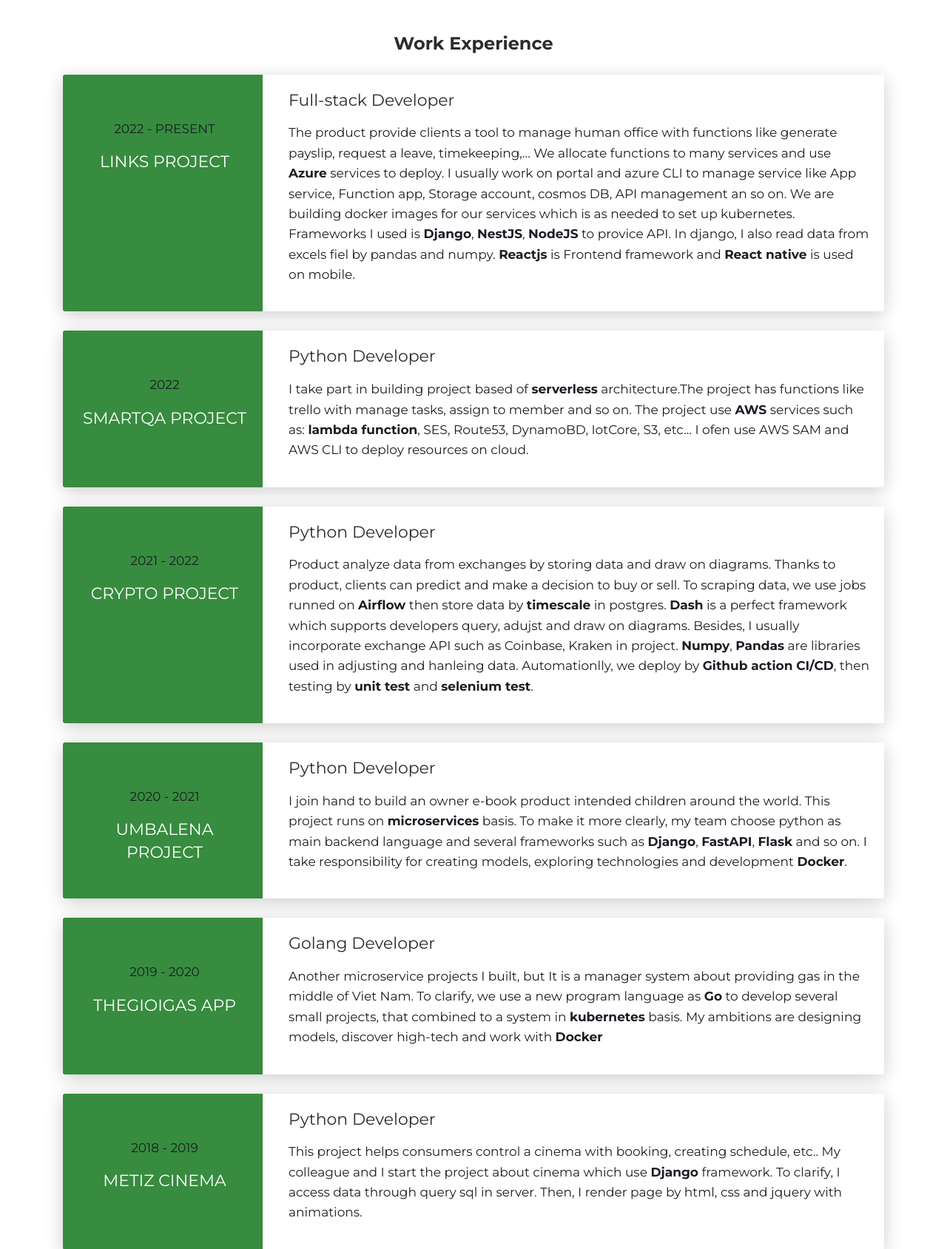
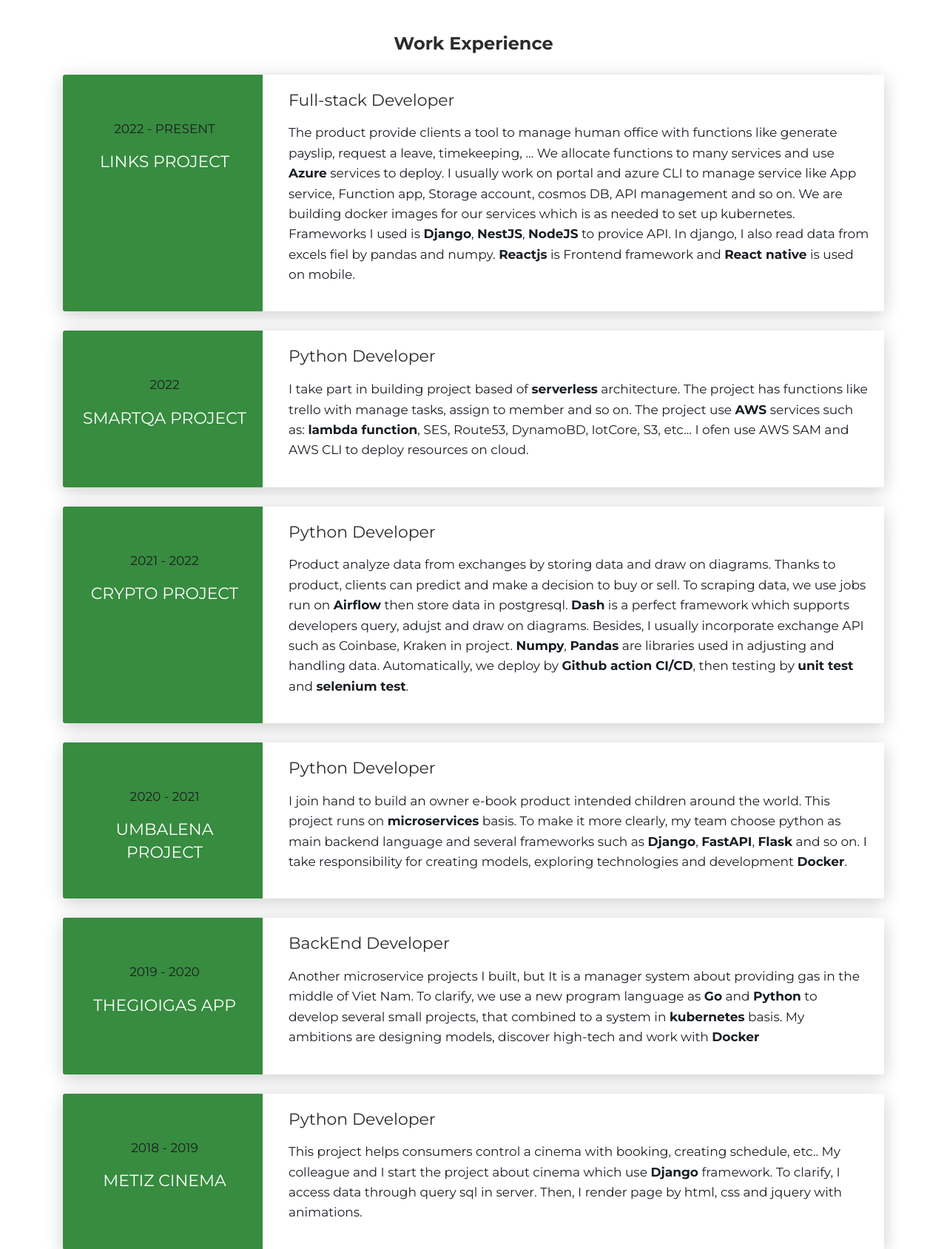
Before and after one commit to huyhoang1996vn/stevedev, a Django app: page / in a window 1280 px wide. Shown: the part 2164-3853 px from the top of the page at 74% size. Run offline with Django 3.2, Linux system fonts and the light colour scheme; some libraries are stand-ins or nearby versions.

Commit message:
Fix letter

```diff
--- a/templates/index.html
+++ b/templates/index.html
@@ -255,8 +255,8 @@
           <div class="card-body">
             <div class="h5">Full-stack Developer</div>
             <p>
-              The product provide clients a tool to manage human office with functions like generate payslip, request a leave, timekeeping,... We allocate functions to many services and use <span class="bowl">Azure</span> services to deploy.
-              I usually work on portal and azure CLI to manage service like App service, Function app, Storage account, cosmos DB, API management an so on. We are building docker images for our services
+              The product provide clients a tool to manage human office with functions like generate payslip, request a leave, timekeeping, ... We allocate functions to many services and use <span class="bowl">Azure</span> services to deploy.
+              I usually work on portal and azure CLI to manage service like App service, Function app, Storage account, cosmos DB, API management and so on. We are building docker images for our services
               which is as needed to set up kubernetes. Frameworks I used is <span class="bowl">Django</span>, <span class="bowl">NestJS</span>, <span class="bowl">NodeJS</span> to provice API. In django, I also read data from excels fiel by pandas and numpy.
               <span class="bowl">Reactjs</span> is Frontend framework and <span class="bowl">React native</span> is used on mobile.
             </p>
@@ -276,7 +276,7 @@
         <div class="col-md-9" data-aos="fade-left" data-aos-offset="50" data-aos-duration="500">
           <div class="card-body">
             <div class="h5">Python Developer</div>
-            <p>I take part in building project based of <span class="bowl">serverless</span> architecture.The project has functions like trello with manage tasks, assign to member and so on. The project use <span class="bowl">AWS</span> services such as: <span class="bowl">lambda function</span>, SES, Route53, DynamoBD, IotCore, S3, etc... I ofen use AWS SAM and AWS CLI to deploy resources on cloud. </p>
+            <p>I take part in building project based of <span class="bowl">serverless</span> architecture. The project has functions like trello with manage tasks, assign to member and so on. The project use <span class="bowl">AWS</span> services such as: <span class="bowl">lambda function</span>, SES, Route53, DynamoBD, IotCore, S3, etc... I ofen use AWS SAM and AWS CLI to deploy resources on cloud. </p>
           </div>
         </div>
       </div>
@@ -293,7 +293,7 @@
         <div class="col-md-9" data-aos="fade-left" data-aos-offset="50" data-aos-duration="500">
           <div class="card-body">
             <div class="h5">Python Developer</div>
-            <p>Product analyze data from exchanges by storing data and draw on diagrams. Thanks to product, clients can predict and make a decision to buy or sell. To scraping data, we use jobs runned on <span class="bowl">Airflow</span> then store data by <span class="bowl">timescale</span> in postgres. <span class="bowl">Dash</span> is a perfect framework which supports developers query, adujst and draw on diagrams. Besides, I usually incorporate exchange API such as Coinbase, Kraken in project. <span class="bowl">Numpy</span>, <span class="bowl">Pandas</span> are libraries used in adjusting and hanleing data. Automationlly, we deploy by <span class="bowl">Github action CI/CD</span>, then testing by <span class="bowl">unit test</span> and <span class="bowl">selenium test</span>.</p>
+            <p>Product analyze data from exchanges by storing data and draw on diagrams. Thanks to product, clients can predict and make a decision to buy or sell. To scraping data, we use jobs run on <span class="bowl">Airflow</span> then store data in postgresql. <span class="bowl">Dash</span> is a perfect framework which supports developers query, adujst and draw on diagrams. Besides, I usually incorporate exchange API such as Coinbase, Kraken in project. <span class="bowl">Numpy</span>, <span class="bowl">Pandas</span> are libraries used in adjusting and handling data. Automatically, we deploy by <span class="bowl">Github action CI/CD</span>, then testing by <span class="bowl">unit test</span> and <span class="bowl">selenium test</span>.</p>
           </div>
         </div>
       </div>
@@ -326,8 +326,8 @@
         </div>
         <div class="col-md-9" data-aos="fade-left" data-aos-offset="50" data-aos-duration="500">
           <div class="card-body">
-            <div class="h5">Golang Developer</div>
-            <p>Another microservice projects I built, but It is a manager system about providing gas in the middle of Viet Nam. To clarify, we use a new program language as <span class="bowl">Go</span> to develop several small projects, that combined to a system in <span class="bowl">kubernetes</span> basis. My ambitions are designing models, discover high-tech and work with <span class="bowl">Docker</span></p>
+            <div class="h5">BackEnd Developer</div>
+            <p>Another microservice projects I built, but It is a manager system about providing gas in the middle of Viet Nam. To clarify, we use a new program language as <span class="bowl">Go</span> and <span class="bowl">Python</span> to develop several small projects, that combined to a system in <span class="bowl">kubernetes</span> basis. My ambitions are designing models, discover high-tech and work with <span class="bowl">Docker</span></p>
           </div>
         </div>
       </div>
```
